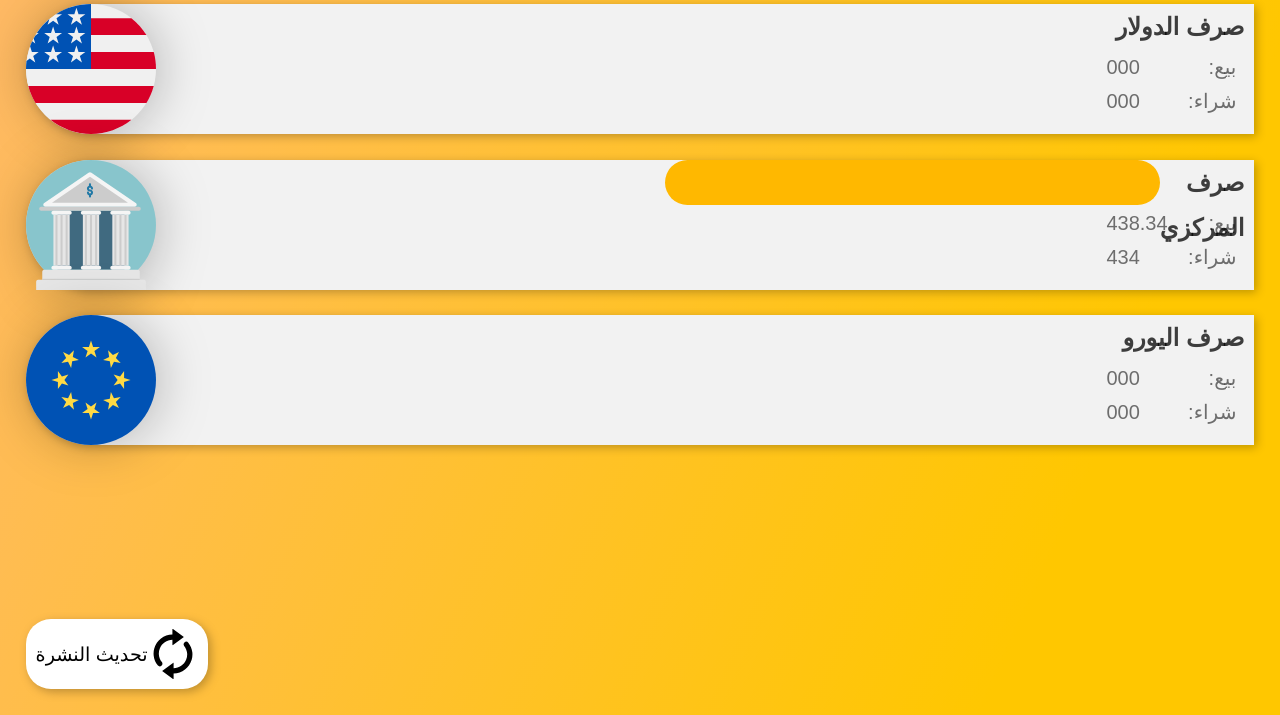
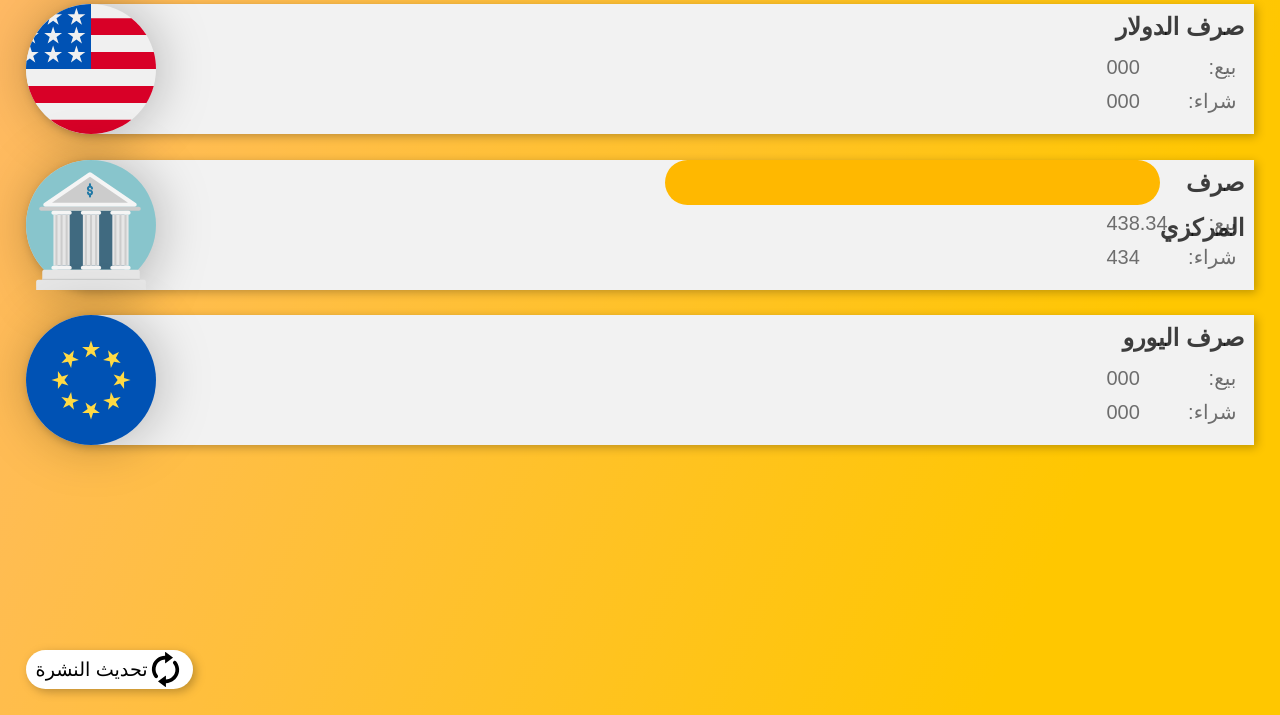
Before and after one commit to NourSofanati/adeshalyoum, a plain HTML site: page index.html in a window 1280 px wide. Shown: the part 85-800 px from the top of the page. Drawn offline with Linux system fonts and the light colour scheme; no server answers.

Commit message:
Update style.css

```diff
--- a/style.css
+++ b/style.css
@@ -92,7 +92,7 @@ p {
 
 .update {
     position: absolute;
-    bottom: 45px;
+    bottom: 50px;
     left: 0;
     right: 0;
     text-align: center;
@@ -110,7 +110,7 @@ p {
     left: 2vw;
     bottom: 2vw;
     font-size: 1.2rem;
-    padding: 10px;
+    padding: 2px 10px;
     border-radius: 25px;
     cursor: pointer;
 }
@@ -138,7 +138,7 @@ p {
 }
 
 #refreshIcon {
-    width: 50px;
+    width: 35px;
     position: relative !important;
 }
 
```
